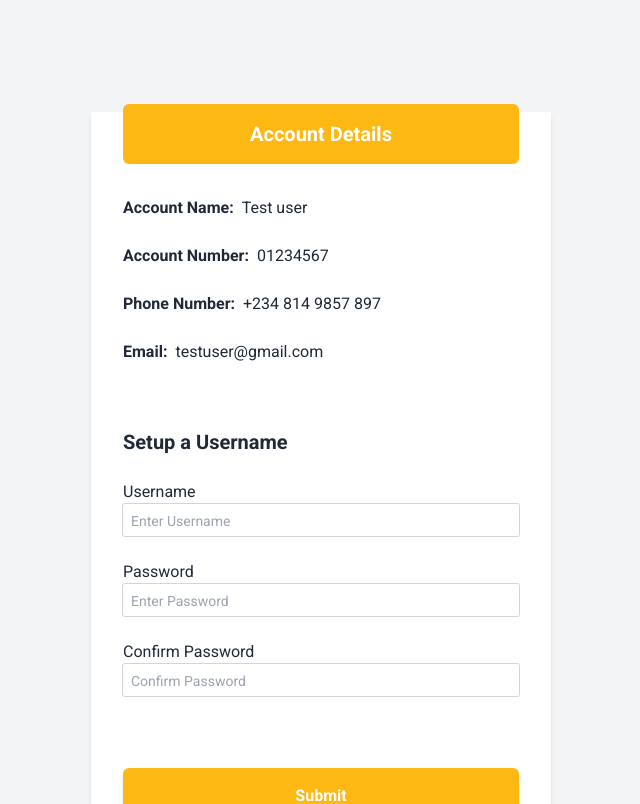
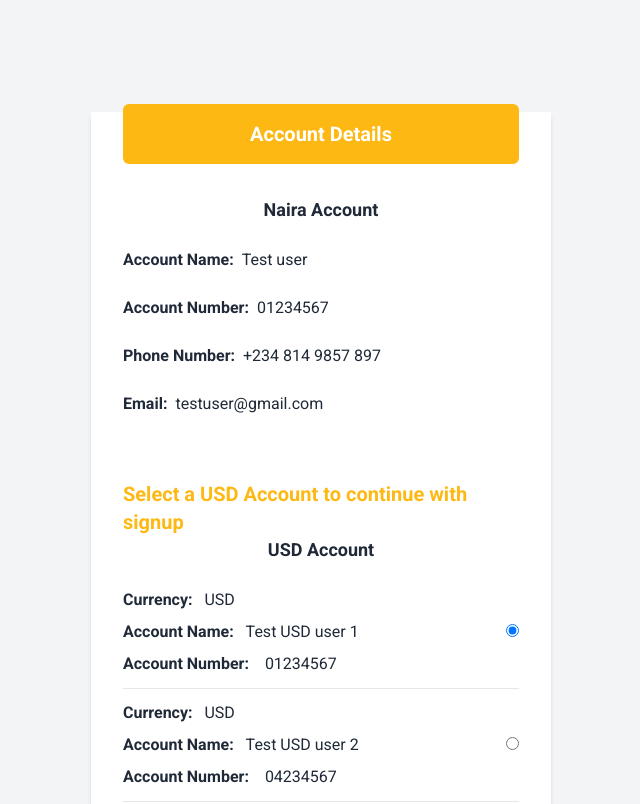
Before and after one commit to Oghene-kevwe/Pavillion-FxPay, a React (Vite) app: page /account-details in a window 1280 px wide. Shown: the top 804 px of the page, without its empty margins (319-959 px from the left). Built offline with nearby package versions, Linux system fonts and the light colour scheme; the HTML template or start-up script is replaced by a standard one.

Commit message:
setup dashboard
Signed-off-by: oghene-kevwe <idisepraise@gmail.com>

```diff
--- a/src/App.jsx
+++ b/src/App.jsx
@@ -5,6 +5,7 @@ import { Login } from "./pages/login";
 import { Signup } from "./pages/signup";
 import { AccountDetails } from "./pages/account-Details";
 import { Dashboard } from "./pages/dashboard";
+import { SetupUsername } from "./pages/setupUsername";
 
 function App() {
   return (
@@ -18,6 +19,7 @@ function App() {
           <Route path="signup" element={<Signup />} />
           <Route path="account-details" element={<AccountDetails />} />
           <Route path="dashboard" element={<Dashboard />} />
+          <Route path="setup-username" element={<SetupUsername />} />
         </Routes>
       </BrowserRouter>
     </>
--- a/src/pages/account-Details.jsx
+++ b/src/pages/account-Details.jsx
@@ -1,4 +1,5 @@
 import { useNavigate } from "react-router-dom";
+import { useState } from "react";
 
 export const AccountDetails = () => {
   const accountDetailsData = [
@@ -8,11 +9,35 @@ export const AccountDetails = () => {
     { id: 3, title: "Email", detail: "testuser@gmail.com" },
   ];
 
+  //USD ACCOUNT
+  const usdAccountDetailsData = [
+    {
+      id: 0,
+      AccountName: "Test USD user 1",
+      AccountNumber: "01234567",
+    },
+    {
+      id: 1,
+      AccountName: "Test USD user 2",
+      AccountNumber: "04234567",
+    },
+  ];
+
+  const [selectedUSDAccountId, setSelectedUSDAccountId] = useState(0);
+  const [selectedAccountDetails, setSelectedAccountDetails] = useState(
+    usdAccountDetailsData[0]
+  );
+
+  const handleUSDAccountSelection = (accountId) => {
+    setSelectedUSDAccountId(accountId);
+    const selectedAccount = usdAccountDetailsData.find(
+      (account) => account.id === accountId
+    );
+    setSelectedAccountDetails(selectedAccount);
+  };
   const navigate = useNavigate();
 
-  function submitForm(e) {
-    e.preventDefault();
-  }
+
 
   return (
     <section className=" px-[2vw] md:p-16">
@@ -22,6 +47,8 @@ export const AccountDetails = () => {
         </p>
         {/* content */}
         <div className=" flex flex-col gap-6 mt-8">
+          <h2 className=" font-semibold text-center text-lg">Naira Account</h2>
+          {/*naira account */}
           {accountDetailsData.map(({ detail, id, title }) => (
             <article key={id}>
               <div className=" flex gap-x-2">
@@ -31,55 +58,60 @@ export const AccountDetails = () => {
             </article>
           ))}
         </div>
-        {/* set up username */}
 
-        <div className=" flex flex-col gap-6 mt-16">
-          <h2 className=" font-semibold text-xl">Setup a Username</h2>
-          {/* form */}
-          <form onSubmit={submitForm} className=" flex flex-col gap-6">
-            {/* User Name */}
+        {/* USD Account */}
+        <div className=" mt-16">
+          <h2 className=" text-xl font-semibold text-primaryYellow ">
+            Select a USD Account to continue with signup{" "}
+          </h2>
+          <h2 className=" font-semibold text-center text-lg mb-6">
+            USD Account
+          </h2>
+
+          <div className=" flex flex-col gap-y-3">
+            {usdAccountDetailsData.map(({ AccountName, id, AccountNumber }) => (
+              <div className=" border-b pb-3 flex justify-between items-center ">
+                <div key={id} className=" flex flex-col gap-y-2 ">
+                  {/* currency */}
+                  <p>
+                    <span className=" font-semibold">Currency: </span>
+                    <span className=" inline-block ml-2">USD</span>{" "}
+                  </p>
+                  {/* account name */}
+                  <p>
+                    <span className=" font-semibold">Account Name: </span>
+                    <span className=" inline-block ml-2">
+                      {AccountName}
+                    </span>{" "}
+                  </p>
+                  {/* account number */}
+                  <p>
+                    <span className=" font-semibold">Account Number: </span>
+                    <span className=" inline-block ml-3">
+                      {AccountNumber}
+                    </span>{" "}
+                  </p>
+                </div>
+                {/* select input */}
                 <div>
-              <label>Username</label>
-              <div className=" h-8">
                   <input
-                  type="text"
-                  className=" pl-2 h-full w-full outline outline-1 outline-gray-300 rounded-sm focus:outline-primaryYellow placeholder:text-sm "
-                  placeholder="Enter Username"
+                    type="radio"
+                    name="SelectUSDAccount"
+                    checked={selectedUSDAccountId === id}
+                    onChange={() => handleUSDAccountSelection(id)}
                   />
                 </div>
               </div>
-            {/* Password */}
-            <div>
-              <label>Password</label>
-              <div className=" h-8">
-                <input
-                  type="text"
-                  className="pl-2 h-full w-full outline outline-1 outline-gray-300 rounded-sm focus:outline-primaryYellow placeholder:text-sm "
-                  placeholder="Enter Password"
-                />
+            ))}
           </div>
         </div>
-            {/* Confirm Password */}
-            <div>
-              <label>Confirm Password</label>
-              <div className=" h-8">
-                <input
-                  type="text"
-                  className="pl-2 h-full w-full outline outline-1 outline-gray-300 rounded-sm focus:outline-primaryYellow placeholder:text-sm "
-                  placeholder="Confirm Password"
-                />
-              </div>
-            </div>
-            {/* submit */}
-
+        {/* Continue */}
         <button
-              onClick={() => navigate("/dashboard")}
+          onClick={() => navigate("/setup-username")}
           className=" shadow-md buttonBgColor text-white mt-12 mx-auto py-4 w-full"
         >
-              Submit
+          Continue
         </button>
-          </form>
-        </div>
       </div>
     </section>
   );
--- a/src/pages/dashboard.jsx
+++ b/src/pages/dashboard.jsx
@@ -1,5 +1,56 @@
 import React from "react";
+import masterCardLogo from "../assets/masterCard.svg";
+import providusLogo from "../../public/providusFavicon.png";
 
 export const Dashboard = () => {
-  return <div className=" text-lg font-bold">dashboard</div>;
+  return (
+    <section>
+      <div className=" bg-white px-8 pb-8 md:w-[70%] max-w-[460px]  mx-auto shadow-md pt-4">
+        <p className="   font-bold bg-primaryYellow text-white text-center text-xl rounded-md py-4  -mt-6  ">
+          Card Details
+        </p>
+
+        {/* front of  card */}
+        <div className="rounded-2xl bg-gradient-to-tr from-blue-400 to-slate-500 text-white mt-8 p-3 ">
+          <div className="  flex justify-between items-center">
+            <p className=" font-semibold">Virtual Card</p>
+            <div className=" w-[3rem]">
+              <img
+                src={providusLogo}
+                alt="providus logo"
+                className=" w-full h-full"
+              />
+            </div>
+          </div>
+
+          <div className=" mt-8 mb-10">
+            <p className=" font-bold text-xl tracking-widest font-sans">
+              5484 7872 9877 1002
+            </p>
+            <p className=" text-center text-sm mt-2">
+              Valid Thru: <span className=" font-semibold">01/21</span>{" "}
+            </p>
+          </div>
+
+          <div className=" flex items-center justify-between">
+            <p className=" font-bold ">Test User</p>
+            <div className=" w-[5rem]">
+              <img
+                src={masterCardLogo}
+                alt="master Card Logo"
+                className=" w-full h-full"
+              />
+            </div>
+          </div>
+        </div>
+
+        {/* back of  card */}
+        <div className="rounded-2xl bg-gradient-to-tr from-blue-400 to-slate-500 text-white mt-8 p-3 h-[246.5px] ">
+          <p className=" text-right mt-8 w-[80%] bg-gray-100 p-2 text-black">
+            811
+          </p>
+        </div>
+      </div>
+    </section>
+  );
 };
--- /dev/null
+++ b/src/pages/setupUsername.jsx
@@ -0,0 +1,64 @@
+import { useNavigate } from "react-router-dom";
+
+export const SetupUsername = () => {
+  const navigate = useNavigate();
+
+  function submitForm(e) {
+    e.preventDefault();
+  }
+
+  return (
+    <article className=" bg-white px-8 pb-8 md:w-[70%] max-w-[460px]  mx-auto shadow-md pt-4">
+      <p className="   font-bold bg-primaryYellow text-white text-center text-xl rounded-md py-4  -mt-6  ">
+        Setup Username
+      </p>
+      {/* set up username */}
+      <div className=" flex flex-col gap-6 mt-16">
+        <h2 className=" font-semibold text-xl">Setup a Username</h2>
+        {/* form */}
+        <form onSubmit={submitForm} className=" flex flex-col gap-6">
+          {/* User Name */}
+          <div>
+            <label>Username</label>
+            <div className=" h-8">
+              <input
+                type="text"
+                className=" pl-2 h-full w-full outline outline-1 outline-gray-300 rounded-sm focus:outline-primaryYellow placeholder:text-sm "
+                placeholder="Enter Username"
+              />
+            </div>
+          </div>
+          {/* Password */}
+          <div>
+            <label>Password</label>
+            <div className=" h-8">
+              <input
+                type="text"
+                className="pl-2 h-full w-full outline outline-1 outline-gray-300 rounded-sm focus:outline-primaryYellow placeholder:text-sm "
+                placeholder="Enter Password"
+              />
+            </div>
+          </div>
+          {/* Confirm Password */}
+          <div>
+            <label>Confirm Password</label>
+            <div className=" h-8">
+              <input
+                type="text"
+                className="pl-2 h-full w-full outline outline-1 outline-gray-300 rounded-sm focus:outline-primaryYellow placeholder:text-sm "
+                placeholder="Confirm Password"
+              />
+            </div>
+          </div>
+          {/* Submit */}
+          <button
+            onClick={() => navigate("/dashboard")}
+            className=" shadow-md buttonBgColor text-white mt-12 mx-auto py-4 w-full"
+          >
+            Submit
+          </button>
+        </form>
+      </div>
+    </article>
+  );
+};
--- a/src/pages/signup.jsx
+++ b/src/pages/signup.jsx
@@ -79,7 +79,7 @@ export const Signup = () => {
                   name="accountNumber"
                   type="text"
                   className=" pl-2 h-full w-full outline outline-1 outline-gray-300 rounded-sm focus:outline-primaryYellow placeholder:text-sm "
-                  placeholder="Enter Your Providus Account Number"
+                  placeholder="Enter Your Providus Naira Account Number"
                 />
               </div>
             </div>
@@ -129,23 +129,33 @@ export const Signup = () => {
             onClick={() => navigate("/account-details")}
             className=" shadow-md buttonBgColor text-white mt-16 mx-auto py-4 w-full"
           >
-            Signup
+            Continue
           </button>
           {/* Signup link */}
-          <div className=" mt-8">
-            <p className=" text-sm">
+          <div className=" mt-8 text-sm">
+            {/* individual account */}
+            <p className=" mb-2 ">
               Don't have a Providus account ?{" "}
               <Link
                 to={
-                  "https://oap.providusbank.com/rmcorporateaccount/#/createaccount/createaccount"
+                  "https://oap.providusbank.com/rmaccountopening/#/4a14917cf669cb3974f1458cf9becc348806694c9a9fe370d4c207d04bf2fdcbbe6c02325846e85f1a29ea66cbb4e36a"
                 }
-                className=" font-bold text-primaryYellow"
+                className=" font-bold text-primaryYellow hover:text-black"
                 target="_blank"
               >
-                click here
+                click here to open an individual account.
               </Link>{" "}
-              to open an account.
             </p>
+            {/* coporate account */}
+            <Link
+              to={
+                "https://oap.providusbank.com/rmcorporateaccount/#/createaccount/createaccount"
+              }
+              className=" font-bold text-primaryYellow hover:text-black"
+              target="_blank"
+            >
+              click here to open a coporate account.
+            </Link>{" "}
           </div>
         </form>
       </div>
```
Also changed, not shown: src/assets/masterCard.svg (added). Lines whose indentation alone changed are shown as unchanged.
